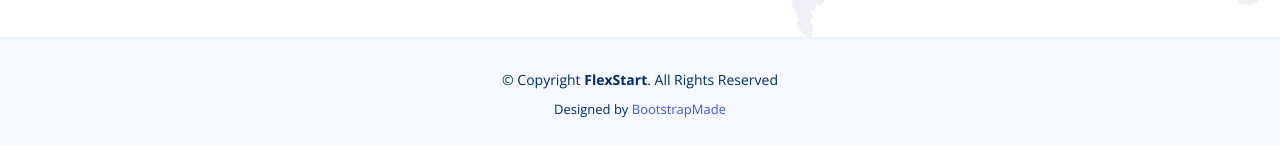
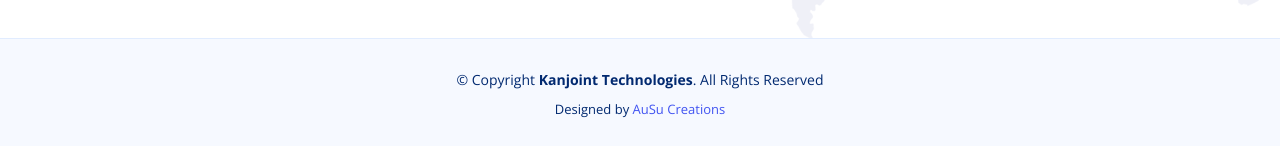
Before and after one commit to AuSuPhotography/KanjointTechnologies, a plain HTML site: page portfolio-details.html in a window 1280 px wide. Shown: the part 1406-1552 px from the top of the page. Drawn offline with nearby package versions, Linux system fonts and the light colour scheme.

Commit message:
Update portfolio-details.html

```diff
--- a/portfolio-details.html
+++ b/portfolio-details.html
@@ -27,12 +27,6 @@
   <!-- Template Main CSS File -->
   <link href="assets/css/style.css" rel="stylesheet">
 
-  <!-- =======================================================
-  * Template Name: FlexStart - v1.2.0
-  * Template URL: https://bootstrapmade.com/flexstart-bootstrap-startup-template/
-  * Author: BootstrapMade.com
-  * License: https://bootstrapmade.com/license/
-  ======================================================== -->
 </head>
 
 <body>
@@ -223,14 +217,10 @@
 
     <div class="container">
       <div class="copyright">
-        &copy; Copyright <strong><span>FlexStart</span></strong>. All Rights Reserved
+        &copy; Copyright <strong><span>Kanjoint Technologies</span></strong>. All Rights Reserved
       </div>
       <div class="credits">
-        <!-- All the links in the footer should remain intact. -->
-        <!-- You can delete the links only if you purchased the pro version. -->
-        <!-- Licensing information: https://bootstrapmade.com/license/ -->
-        <!-- Purchase the pro version with working PHP/AJAX contact form: https://bootstrapmade.com/flexstart-bootstrap-startup-template/ -->
-        Designed by <a href="https://bootstrapmade.com/">BootstrapMade</a>
+        Designed by <a href="https://ausuphotography.github.io/ausunew/index.html">AuSu Creations</a>
       </div>
     </div>
   </footer><!-- End Footer -->
```
